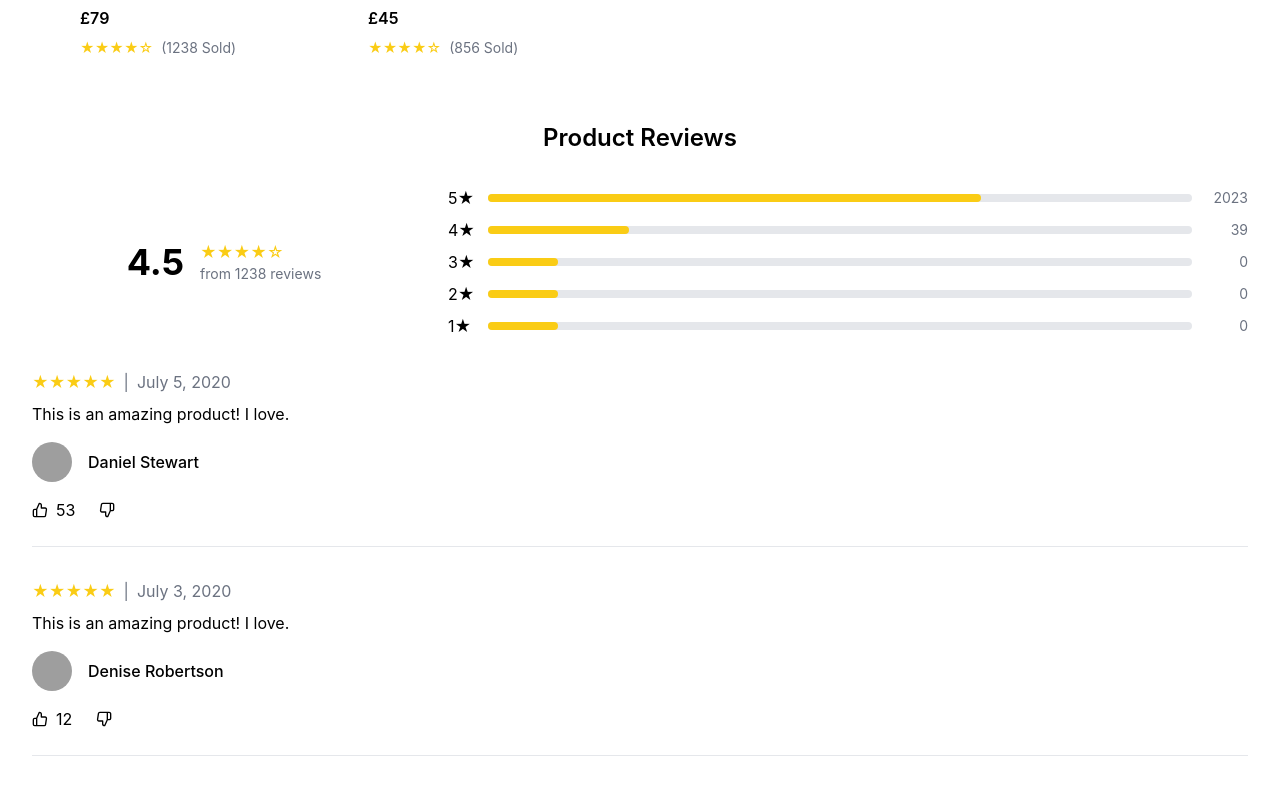
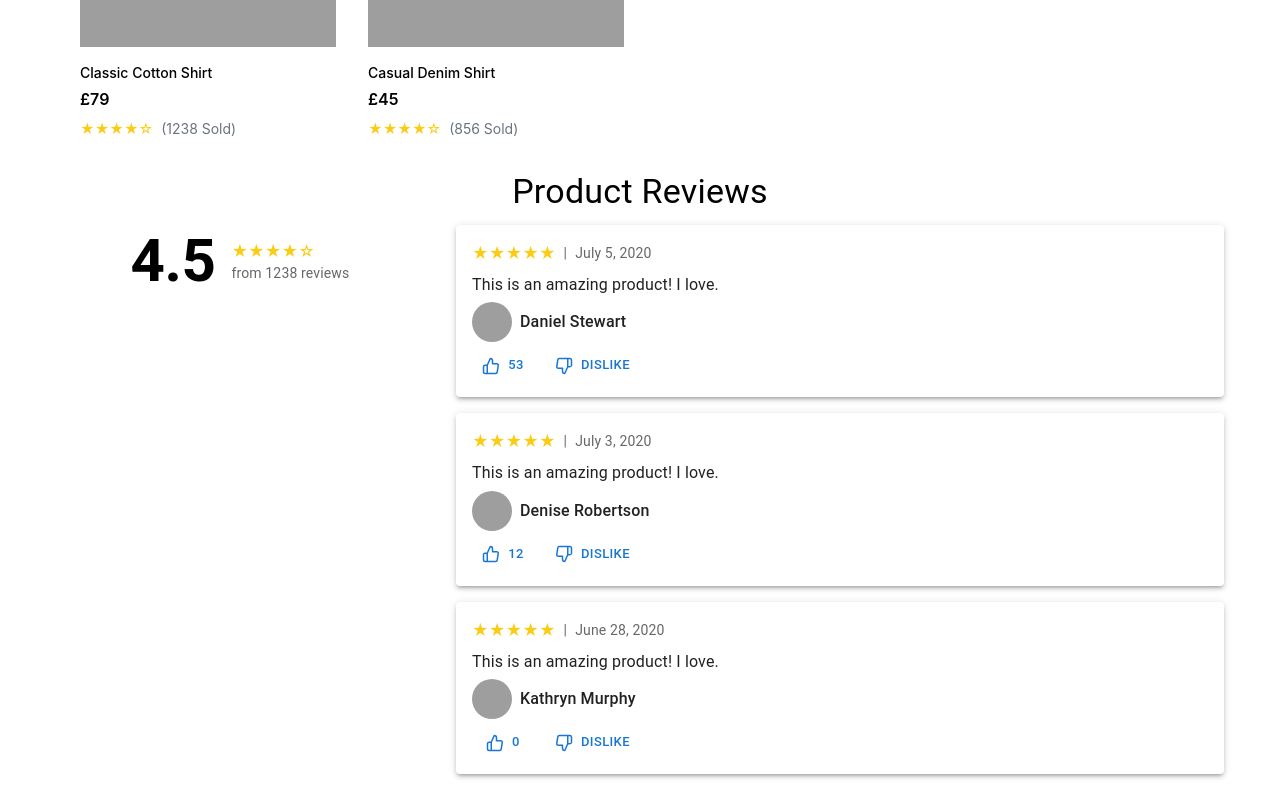
Before and after one commit to NeilSenEasow/CSKS, a React (Vite) app: page /product in a window 1280 px wide. Shown: the part 1120-1908 px from the top of the page. Built offline with nearby package versions, Linux system fonts and the light colour scheme; grey boxes are pictures that could not be loaded.

Commit message:
Add material UI elements, universal font

```diff
--- a/package.json
+++ b/package.json
@@ -10,6 +10,9 @@
     "preview": "vite preview"
   },
   "dependencies": {
+    "@emotion/react": "^11.14.0",
+    "@emotion/styled": "^11.14.0",
+    "@mui/material": "^6.4.4",
     "react": "^18.3.1",
     "react-dom": "^18.3.1",
     "react-icons": "^5.0.1",
--- a/src/components/Navbar.jsx
+++ b/src/components/Navbar.jsx
@@ -13,7 +13,7 @@ function Navbar({ setLanguage }) {
   }
 
   return (
-    <nav className="bg-white border-b">
+    <nav className="bg-white border-b font-sans">
       <div className="max-w-screen-2xl mx-auto px-4">
         <div className="flex items-center justify-between h-16">
           {/* Left section */}
--- a/src/components/ProductPage.jsx
+++ b/src/components/ProductPage.jsx
@@ -27,7 +27,7 @@ function ProductPage({ language }) {
   return (
     <div className="max-w-7xl mx-auto px-4 py-8">
       {/* Breadcrumb */}
-      <div className="text-sm mb-4 text-left" style={{ marginLeft: '160px' }}>
+      <div className="text-sm mb-4 text-left" style={{ marginLeft: '60px' }}>
         <span className="text-gray-500">Homepage / Women / Women's Shirts & Tops / </span>
         <span>{translations[language].productTitle}</span>
       </div>
@@ -35,8 +35,10 @@ function ProductPage({ language }) {
       {/* Product Info Section */}
       <div className="grid grid-cols-1 md:grid-cols-2 gap-16 max-w-6xl mx-auto">
         {/* Left Column - Product Images */}
-        <div className="max-w-xs mx-auto"> {/* Adjusted width for responsiveness */}
-          <ProductImages selectedImage={selectedImage} setSelectedImage={setSelectedImage} />
+        <div className="max-w-lg mx-auto"> {/* Increased width for carousel */}
+          <div className="overflow-hidden rounded-lg shadow-lg"> {/* Modular div for carousel */}
+            <ProductImages selectedImage={selectedImage} setSelectedImage={setSelectedImage} />
+          </div>
         </div>
 
         {/* Right Column - Product Details */}
--- a/src/components/ProductReviews.jsx
+++ b/src/components/ProductReviews.jsx
@@ -1,4 +1,5 @@
-import { FiThumbsUp, FiThumbsDown } from 'react-icons/fi'
+import { Box, Typography, Button, Grid, Paper } from '@mui/material';
+import { FiThumbsUp, FiThumbsDown } from 'react-icons/fi';
 
 const reviews = [
   {
@@ -25,82 +26,68 @@ const reviews = [
     content: 'This is an amazing product! I love.',
     likes: 0,
   }
-]
+];
 
 function ProductReviews() {
   return (
-    <div className="mt-16 max-w-screen-xl mx-auto px-4">
-      <h2 className="text-2xl font-semibold mb-8 text-center">Product Reviews</h2>
+    <Box mt={4} maxWidth="lg" mx="auto" px={2}>
+      <Typography variant="h4" component="h2" gutterBottom align="center">
+        Product Reviews
+      </Typography>
 
-      <div className="grid grid-cols-1 md:grid-cols-3 gap-8 mb-8">
-        <div className="flex justify-center">
-          <div className="flex items-center space-x-4">
-            <div className="text-4xl font-bold">4.5</div>
-            <div>
+      <Grid container spacing={4}>
+        <Grid item xs={12} md={4}>
+          <Box display="flex" alignItems="center" justifyContent="center">
+            <Typography variant="h2" component="span" fontWeight="bold">4.5</Typography>
+            <Box ml={2}>
               <div className="flex text-yellow-400">
                 {'★'.repeat(4)}{'☆'.repeat(1)}
               </div>
-              <p className="text-sm text-gray-500">from 1238 reviews</p>
-            </div>
-          </div>
-        </div>
+              <Typography variant="body2" color="textSecondary">
+                from 1238 reviews
+              </Typography>
+            </Box>
+          </Box>
+        </Grid>
 
-        <div className="col-span-2">
-          <div className="space-y-2">
-            {[5, 4, 3, 2, 1].map((rating) => (
-              <div key={rating} className="flex items-center space-x-2">
-                <span className="w-8">{rating}★</span>
-                <div className="flex-1 h-2 bg-gray-200 rounded-full">
-                  <div
-                    className="h-2 bg-yellow-400 rounded-full"
-                    style={{ width: rating === 5 ? '70%' : rating === 4 ? '20%' : '10%' }}
-                  ></div>
-                </div>
-                <span className="w-12 text-right text-sm text-gray-500">
-                  {rating === 5 ? '2023' : rating === 4 ? '39' : '0'}
-                </span>
-              </div>
-            ))}
-          </div>
-        </div>
-      </div>
-
-      <div className="space-y-8">
+        <Grid item xs={12} md={8}>
+          <Box>
             {reviews.map((review) => (
-          <div key={review.id} className="border-b pb-6">
-            <div className="flex items-center space-x-2 mb-2">
+              <Paper key={review.id} elevation={3} sx={{ padding: 2, marginBottom: 2 }}>
+                <Box display="flex" alignItems="center" mb={1}>
                   <div className="flex text-yellow-400">
                     {'★'.repeat(review.rating)}
                   </div>
-              <span className="text-gray-500">|</span>
-              <span className="text-gray-500">{review.date}</span>
-            </div>
+                  <Typography variant="body2" color="textSecondary" mx={1}>|</Typography>
+                  <Typography variant="body2" color="textSecondary">{review.date}</Typography>
+                </Box>
 
-            <p className="mb-4">{review.content}</p>
+                <Typography variant="body1" gutterBottom>{review.content}</Typography>
 
-            <div className="flex items-center space-x-4">
+                <Box display="flex" alignItems="center">
                   <img
                     src={`https://i.pravatar.cc/40?u=${review.id}`}
                     alt={review.author}
-                className="w-10 h-10 rounded-full"
+                    style={{ width: '40px', height: '40px', borderRadius: '50%', marginRight: '8px' }}
                   />
-              <span className="font-medium">{review.author}</span>
-            </div>
+                  <Typography variant="body1" fontWeight="medium">{review.author}</Typography>
+                </Box>
 
-            <div className="flex items-center space-x-6 mt-4">
-              <button className="flex items-center space-x-2">
-                <FiThumbsUp />
-                <span>{review.likes}</span>
-              </button>
-              <button className="flex items-center space-x-2">
-                <FiThumbsDown />
-              </button>
-            </div>
-          </div>
+                <Box display="flex" alignItems="center" mt={1}>
+                  <Button startIcon={<FiThumbsUp />} size="small">
+                    {review.likes}
+                  </Button>
+                  <Button startIcon={<FiThumbsDown />} size="small" sx={{ ml: 2 }}>
+                    Dislike
+                  </Button>
+                </Box>
+              </Paper>
             ))}
-      </div>
-    </div>
-  )
+          </Box>
+        </Grid>
+      </Grid>
+    </Box>
+  );
 }
 
-export default ProductReviews
+export default ProductReviews;
--- a/src/index.css
+++ b/src/index.css
@@ -3,13 +3,14 @@
 @tailwind utilities;
 
 :root {
-  font-family: Inter, system-ui, Avenir, Helvetica, Arial, sans-serif;
+  font-family: 'Inter', system-ui, Avenir, Helvetica, Arial, sans-serif;
 }
 
 body {
   margin: 0;
   min-width: 320px;
   min-height: 100vh;
+  font-family: 'Inter', system-ui, Avenir, Helvetica, Arial, sans-serif;
 }
 
 .slick-dots li button:before {
--- a/tailwind.config.js
+++ b/tailwind.config.js
@@ -8,7 +8,10 @@ export default {
       colors: {
         primary: '#000000',
         secondary: '#666666',
-      }
+      },
+      fontFamily: {
+        sans: ['Inter', 'system-ui', 'Avenir', 'Helvetica', 'Arial', 'sans-serif'],
+      },
     },
   },
   plugins: [],
```
Also changed, not shown: 1 other file (tests, documents, lock files or other folders). Lines whose indentation alone changed are shown as unchanged.
